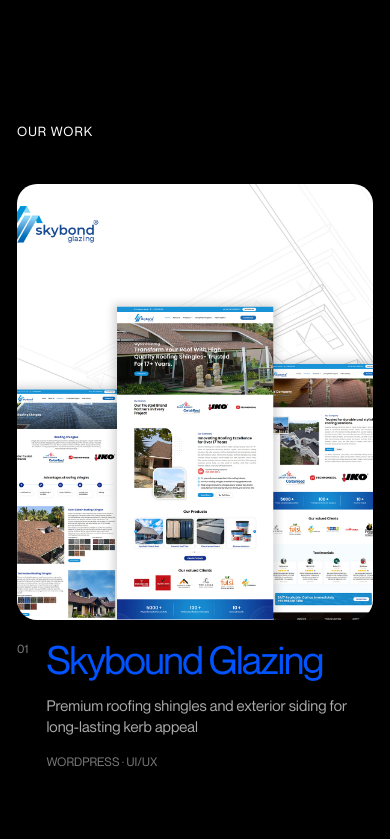
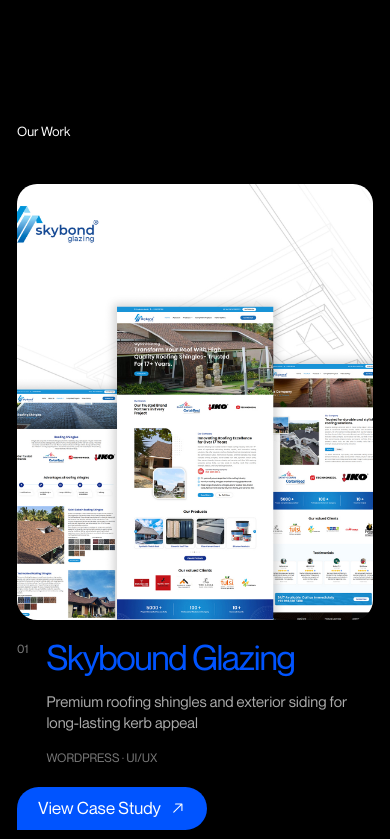
Before and after one commit to nikhilkumar202002/Domain-Dude-NExt-Js, a Next.js app: page / in a window 390 px wide. Shown: the part 4880-5719 px from the top of the page. Built offline with nearby package versions, Linux system fonts and the light colour scheme; a web font is replaced by a local one.

Commit message:
refactor: update portfolio section layout and replace link with button component

```diff
--- a/src/app/components/page components/home/Home.css
+++ b/src/app/components/page components/home/Home.css
@@ -1715,7 +1715,8 @@
   display: flex;
   min-height: calc(100vh - 180px);
   flex-direction: column;
-  justify-content: space-between;
+  justify-content: flex-start;
+  /* gap: 22px; */
   padding-bottom: 36px;
 }
 
@@ -1724,11 +1725,12 @@
   margin: 0;
   color: #fff;
   font-size: 15px;
-  letter-spacing: 0.08em;
-  text-transform: uppercase;
+  font-weight: 400;
 }
 
 .portfolio-editorial-copy {
+  display: flex;
+  flex-direction: column;
   animation: portfolio-copy-in 0.55s cubic-bezier(0.22, 1, 0.36, 1) both;
 }
 
@@ -1745,7 +1747,7 @@
 
 .portfolio-editorial-count {
   display: block;
-  margin-bottom: 14px;
+  margin-bottom: 0;
   color: #777;
   font-size: 13px;
   letter-spacing: 0.08em;
@@ -1753,16 +1755,15 @@
 
 .portfolio-editorial-copy > h2 {
   margin: 0;
-  color: var(--primary);
-  font-size: clamp(48px, 5.4vw, 88px);
+  color: white;
+  font-size: 65px;
   font-weight: 400;
-  line-height: 0.92;
-  letter-spacing: -0.055em;
+  letter-spacing: -0.035em;
 }
 
 .portfolio-editorial-copy > p {
   width: min(100%, 500px);
-  margin: clamp(28px, 4vw, 54px) 0 0;
+  margin: 8px 0 0;
   padding: 0;
   color: #aaa;
   font-size: 18px;
@@ -1795,26 +1796,8 @@
   text-transform: uppercase;
 }
 
-.portfolio-editorial-link {
-  display: inline-flex;
-  align-items: center;
-  gap: 7px;
-  margin-top: 34px;
-  padding-bottom: 5px;
-  color: #fff;
-  border-bottom: 1px solid rgba(255, 255, 255, 0.45);
-  font-size: 14px;
-  text-transform: uppercase;
-}
-
-.portfolio-editorial-link svg {
-  width: 17px;
-  height: 17px;
-  transition: transform 0.3s ease;
-}
-
-.portfolio-editorial-link:hover svg {
-  transform: translate(3px, -3px);
+.portfolio-editorial-case-study-btn {
+  margin-top: 40px;
 }
 
 .portfolio-editorial-visuals {
@@ -1879,6 +1862,11 @@
   display: none;
 }
 
+.portfolio-editorial-mobile-cta {
+  grid-column: 1 / -1;
+  margin-top: 8px;
+}
+
 .portfolio-editorial-button {
   display: grid;
   grid-template-columns: minmax(320px, 0.72fr) minmax(0, 1.28fr);
@@ -1954,7 +1942,7 @@
   .portfolio-editorial-mobile-copy h2 {
     margin: 0;
     color: var(--primary);
-    font-size: clamp(30px, 10vw, 48px);
+    font-size: clamp(30px, 10vw, 35px);
     font-weight: 400;
     line-height: 1;
     letter-spacing: -0.04em;
@@ -1973,6 +1961,12 @@
   .portfolio-editorial-mobile-copy small {
     grid-column: 2;
     text-transform: uppercase;
+  }
+
+  .portfolio-editorial-mobile-cta {
+    grid-column: 1 / -1;
+    justify-self: start;
+    margin-top: 12px;
   }
 
   .portfolio-editorial-button {
--- a/src/app/components/page components/home/Portfolio.tsx
+++ b/src/app/components/page components/home/Portfolio.tsx
@@ -3,7 +3,6 @@
 import { useEffect, useRef, useState } from "react";
 import Image from "next/image";
 import Link from "next/link";
-import { LuArrowUpRight } from "react-icons/lu";
 import { portfolioData } from "../../../data/PortfolioData";
 import MainButton from "../../common/MainButton";
 import "./Home.css";
@@ -64,9 +63,7 @@
             <p className="portfolio-editorial-label">Our Work</p>
 
             <div className="portfolio-editorial-copy" key={active.id}>
-              <span className="portfolio-editorial-count">
-                {String(activeProject + 1).padStart(2, "0")} / {String(projects.length).padStart(2, "0")}
-              </span>
+
               <h2>{active.title}</h2>
               <p>{active.description}</p>
 
@@ -78,9 +75,9 @@
                 </div>
               </div>
 
-              <Link href="/works" className="portfolio-editorial-link">
-                View Case Study <LuArrowUpRight aria-hidden="true" />
-              </Link>
+              <div className="portfolio-editorial-case-study-btn">
+                <MainButton label="View Case Study" href="/works" />
+              </div>
             </div>
           </div>
         </div>
@@ -107,6 +104,9 @@
                 <h2>{project.title}</h2>
                 <p>{project.description}</p>
                 <small>{project.tags.join(" · ")}</small>
+                <div className="portfolio-editorial-mobile-cta">
+                  <MainButton label="View Case Study" href="/works" />
+                </div>
               </div>
             </article>
           ))}
```
